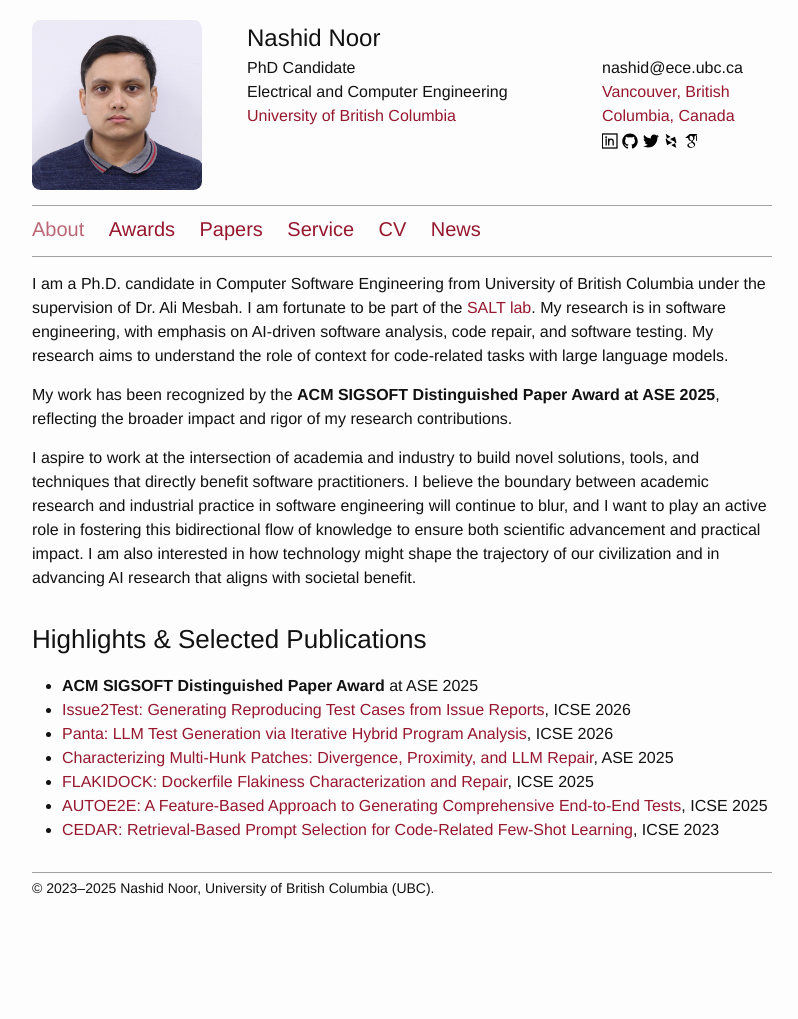
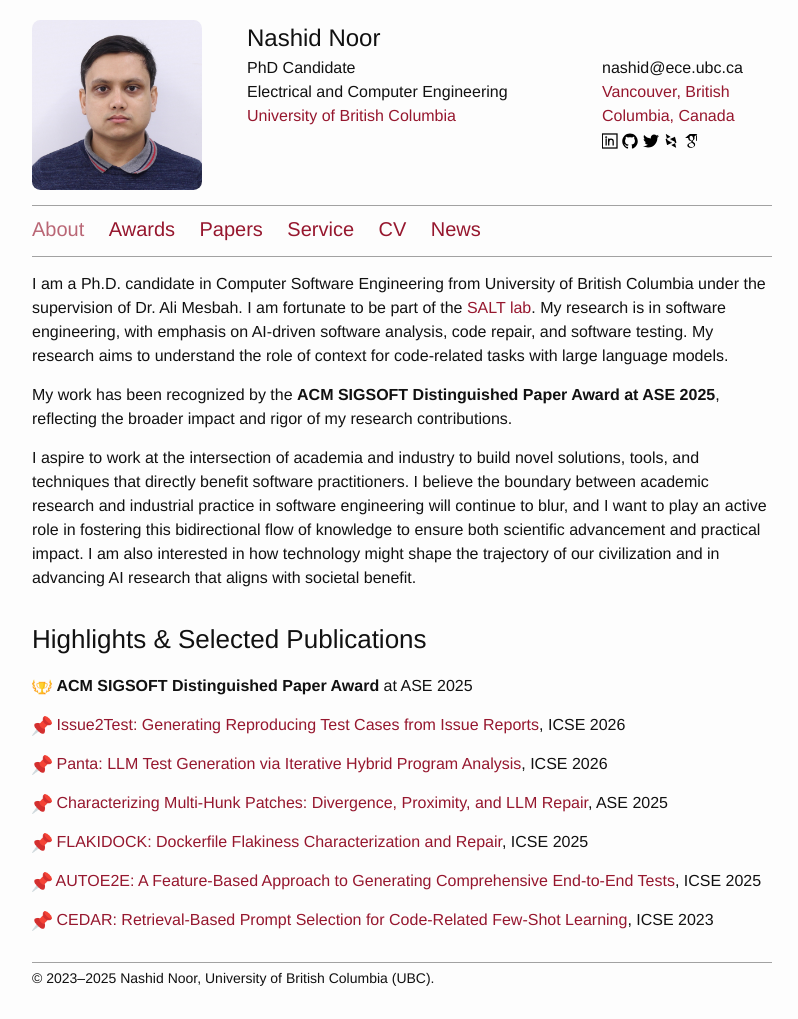
Before and after one commit to nashid/nashid.github.io, a Jekyll site: the page built from index.md, in a window 1280 px wide. Shown: the whole page, without its empty margins (238-1036 px from the left). Built offline with Jekyll 4.4.1, drawn with Linux system fonts in a browser that asks for light colours; before the commit the page ends 929 px from its top, so only the background shows below that.

Commit message:
Replace bullet points with icons
- Use laurel icon for award
- Use pin icon for publications
- More visual interest than plain bullets

```diff
--- a/index.md
+++ b/index.md
@@ -16,10 +16,16 @@
 
 ### Highlights & Selected Publications
 
-- **ACM SIGSOFT Distinguished Paper Award** at ASE 2025
-- [Issue2Test: Generating Reproducing Test Cases from Issue Reports](https://nashid.github.io/resources/papers/issue2test-icse26.pdf), ICSE 2026
-- [Panta: LLM Test Generation via Iterative Hybrid Program Analysis](https://nashid.github.io/resources/papers/panta-arxiv25.pdf), ICSE 2026
-- [Characterizing Multi-Hunk Patches: Divergence, Proximity, and LLM Repair](https://nashid.github.io/resources/papers/hunk-divergence-ase25.pdf), ASE 2025
-- [FLAKIDOCK: Dockerfile Flakiness Characterization and Repair](https://nashid.github.io/resources/papers/flakidock-icse25.pdf), ICSE 2025
-- [AUTOE2E: A Feature-Based Approach to Generating Comprehensive End-to-End Tests](https://nashid.github.io/resources/papers/autoe2e-arxiv24.pdf), ICSE 2025
-- [CEDAR: Retrieval-Based Prompt Selection for Code-Related Few-Shot Learning](https://nashid.github.io/resources/papers/cedar-icse23.pdf), ICSE 2023
+<img src="./resources/images/icon-laurel.png" width="20" height="20"> **ACM SIGSOFT Distinguished Paper Award** at ASE 2025
+
+<img src="./resources/images/icon-pin.png" width="20" height="20"> [Issue2Test: Generating Reproducing Test Cases from Issue Reports](https://nashid.github.io/resources/papers/issue2test-icse26.pdf), ICSE 2026
+
+<img src="./resources/images/icon-pin.png" width="20" height="20"> [Panta: LLM Test Generation via Iterative Hybrid Program Analysis](https://nashid.github.io/resources/papers/panta-arxiv25.pdf), ICSE 2026
+
+<img src="./resources/images/icon-pin.png" width="20" height="20"> [Characterizing Multi-Hunk Patches: Divergence, Proximity, and LLM Repair](https://nashid.github.io/resources/papers/hunk-divergence-ase25.pdf), ASE 2025
+
+<img src="./resources/images/icon-pin.png" width="20" height="20"> [FLAKIDOCK: Dockerfile Flakiness Characterization and Repair](https://nashid.github.io/resources/papers/flakidock-icse25.pdf), ICSE 2025
+
+<img src="./resources/images/icon-pin.png" width="20" height="20"> [AUTOE2E: A Feature-Based Approach to Generating Comprehensive End-to-End Tests](https://nashid.github.io/resources/papers/autoe2e-arxiv24.pdf), ICSE 2025
+
+<img src="./resources/images/icon-pin.png" width="20" height="20"> [CEDAR: Retrieval-Based Prompt Selection for Code-Related Few-Shot Learning](https://nashid.github.io/resources/papers/cedar-icse23.pdf), ICSE 2023
```
